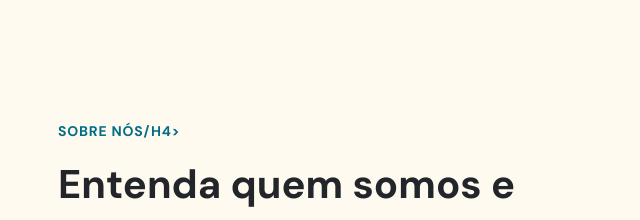
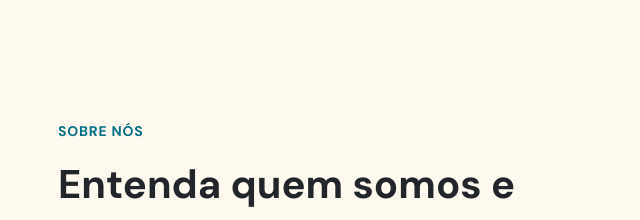
Before and after one commit to N-Pass/doctorApp, a plain HTML site: page index.html in a window 1280 px wide. Shown: the part 1900-2120 px from the top of the page, 593-1233 px from the left. Drawn offline with nearby package versions, Linux system fonts and the light colour scheme.

Commit message:
Corrigindo erro de h4

```diff
--- a/index.html
+++ b/index.html
@@ -253,7 +253,7 @@
       <div class="wrapper">
         <div class="col-a">
           <header>
-            <h4>Sobre nós/h4>
+            <h4>Sobre nós</h4>
             <h2>Entenda quem somos e por que existimos</h2>
           </header>
           <div class="content">
```
